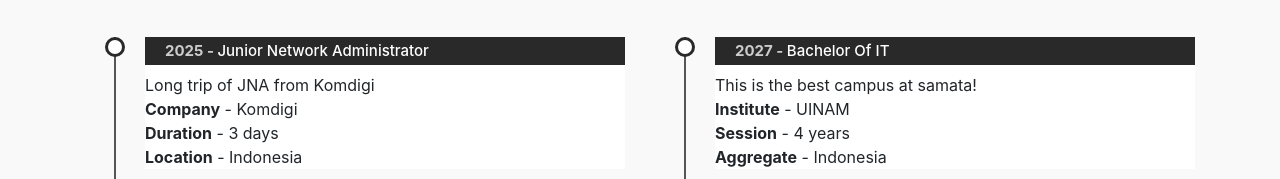
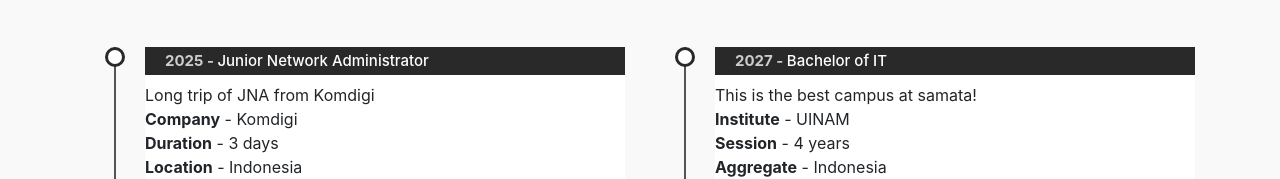
Before and after one commit to momentumphysics/final-web3, a website: page index.html in a window 1280 px wide. Shown: the part 1428-1607 px from the top of the page. Drawn offline with nearby package versions, Linux system fonts and the light colour scheme.

Commit message:
Minor update

```diff
--- a/index.html
+++ b/index.html
@@ -123,7 +123,7 @@
                 <h3 class="text-center">My Education</h3>
                 <ul class="timeline">
                   <li>
-                    <h4><span>2027 - </span>Bachelor Of IT</h4>
+                    <h4><span>2027 - </span>Bachelor of IT</h4>
                     <p>This is the best campus at samata!<br>
                     <b>Institute</b> - UINAM<br>
                     <b>Session</b> - 4 years <br>
--- a/style.css
+++ b/style.css
@@ -74,6 +74,7 @@ body {
 .profile-img {
     height: 300px;
     border-radius: 20%;
+    margin-bottom: 15px;
 }
 
 .nav-bar {
```
